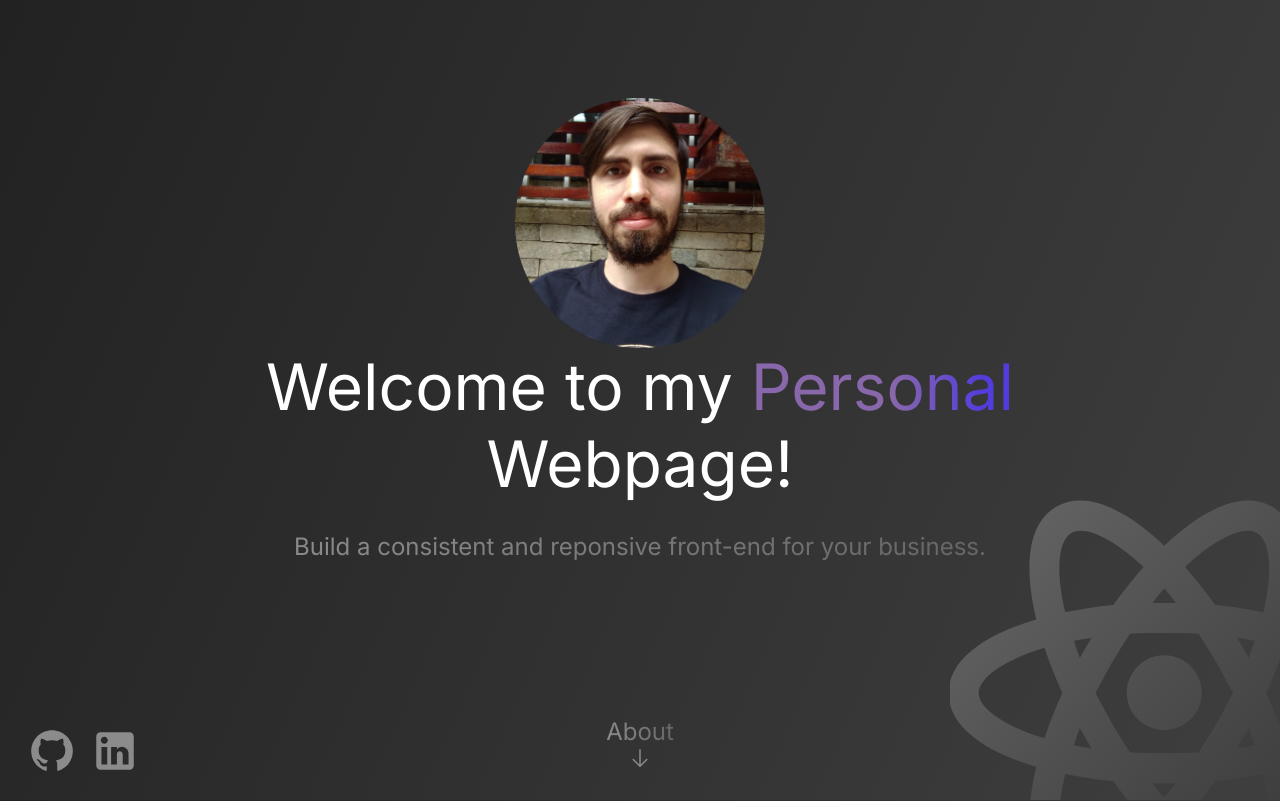
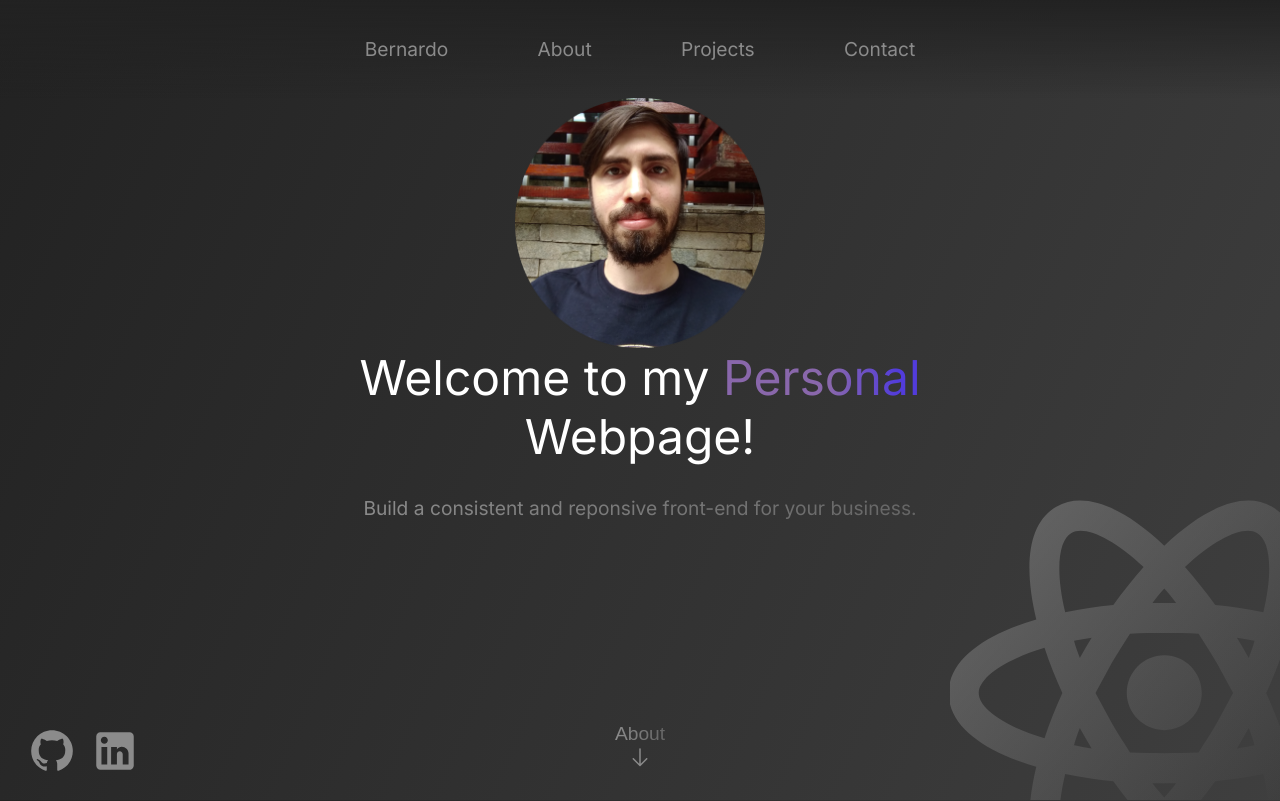
Before and after one commit to Bernardo1411/Bernardo_page, a Next.js app: page / in a window 1280 px wide. Shown: the top 801 px of the page. Built offline with nearby package versions, Linux system fonts and the light colour scheme.

Commit message:
working on routing

```diff
--- a/package.json
+++ b/package.json
@@ -9,6 +9,7 @@
     "lint": "next lint"
   },
   "dependencies": {
+    "framer-motion": "^10.16.15",
     "next": "14.0.3",
     "prop-types": "^15.8.1",
     "react": "^18",
--- a/src/app/globals.css
+++ b/src/app/globals.css
@@ -13,6 +13,7 @@
 
 html,
 body {
+  scroll-behavior: smooth;
   max-width: 100vw;
   overflow-x: hidden;
 }
--- a/src/app/landing/landing.js
+++ b/src/app/landing/landing.js
@@ -1,3 +1,5 @@
+'use client';
+
 import React from 'react';
 import Image from 'next/image';
 
@@ -7,7 +9,7 @@ import styles from './landing.module.css';
 
 function Landing() {
   return (
-    <PageContainer id="landing">
+    <PageContainer id="">
       <Image
         src="/images/myphoto.webp"
         alt="Bernardo photo"
@@ -24,7 +26,11 @@ function Landing() {
         <h1 className={styles.h1}>Webpage!</h1>
       </div>
       <p className={styles.p}>Build a consistent and reponsive front-end for your business.</p>
-      <div className={styles.bottomButton}>
+      <button
+        className={styles.bottomButton}
+        type="button"
+        onClick={() => { window.location.hash = 'about'; }}
+      >
         <p className={styles.p}>About</p>
         <Image
           src="/images/arrowDown.svg"
@@ -32,7 +38,7 @@ function Landing() {
           height={24}
           width={24}
         />
-      </div>
+      </button>
     </PageContainer>
   );
 }
--- a/src/app/landing/landing.module.css
+++ b/src/app/landing/landing.module.css
@@ -1,6 +1,6 @@
 .h1 {
     color: white;
-    font-size: 64px;
+    font-size: 3rem;
     font-weight: 400;
     display: inline;
 }
@@ -15,7 +15,7 @@
 
 .p {
     text-align: center;
-    font-size: 24px;
+    font-size: 1.2rem;
     font-style: normal;
     font-weight: 400;
     line-height: normal;
@@ -36,4 +36,18 @@
     position: absolute;
     bottom: 0;
     left: '50%';
+    z-index: 9;
+    background: none;
+    outline: none;
+    border: none;
+    animation: moveUpDown 2s linear infinite;
 }
+
+@keyframes moveUpDown {
+    0%, 100% {
+      transform: translateY(0);
+    }
+    50% {
+      transform: translateY(-10px);
+    }
+   }
--- /dev/null
+++ b/src/app/navbar/navbar.js
@@ -0,0 +1,34 @@
+import React from 'react';
+
+import styles from './navbar.module.css';
+
+function Navbar() {
+  return (
+    <div className={styles.container}>
+      <ul className={styles.ul}>
+        <li className={styles.li}>
+          <a className={styles.a} href="#landing">
+            Bernardo
+          </a>
+        </li>
+        <li className={styles.li}>
+          <a href="#about">
+            About
+          </a>
+        </li>
+        <li className={styles.li}>
+          <a href="#projects">
+            Projects
+          </a>
+        </li>
+        <li className={styles.li}>
+          <a href="#contact">
+            Contact
+          </a>
+        </li>
+      </ul>
+    </div>
+  );
+}
+
+export default Navbar;
--- /dev/null
+++ b/src/app/navbar/navbar.module.css
@@ -0,0 +1,38 @@
+.container {
+    width: 100vw;
+    height: 98px;
+    display: flex;
+    justify-content: center;
+    align-items: center;
+    background: var(--background-navbar-color);
+    position: fixed;
+    top: 0;
+    left: 0;
+    z-index: 10;
+}
+
+.ul {
+    width: 50%;
+    list-style-type: none;
+    display: flex;
+    flex-direction: row;
+    justify-content: space-around;
+    align-items: center;
+}
+
+.li{
+    color: #8B8B8B;
+    text-align: center;
+    font-size: 1.2rem;
+    font-style: normal;
+    font-weight: 400;
+    line-height: normal;
+}
+
+.a:active {
+    background: var(--text-main-color);
+    -webkit-background-clip: text;
+    -moz-background-clip: text;
+    -webkit-text-fill-color: transparent;
+    -moz-text-fill-color: transparent;
+}
--- a/src/app/page.js
+++ b/src/app/page.js
@@ -1,6 +1,7 @@
 import React from 'react';
 import styles from './page.module.css';
 
+import Navbar from './navbar/navbar';
 import Landing from './landing/landing';
 import About from './about/about';
 import Projects from './projects/projects';
@@ -9,6 +10,7 @@ import Contact from './contact/contact';
 function Home() {
   return (
     <main className={styles.main}>
+      <Navbar />
       <Landing />
       <About />
       <Projects />
--- a/src/containers/navbar/navbar.modules.css
+++ /dev/null
@@ -1,5 +0,0 @@
-.container {
-    width: 100vw;
-    height: 98px;
-
-}
```
Also changed, not shown: src/containers/navbar/navbar.js (deleted, +0 -18 lines), 1 other file (tests, documents, lock files or other folders).
